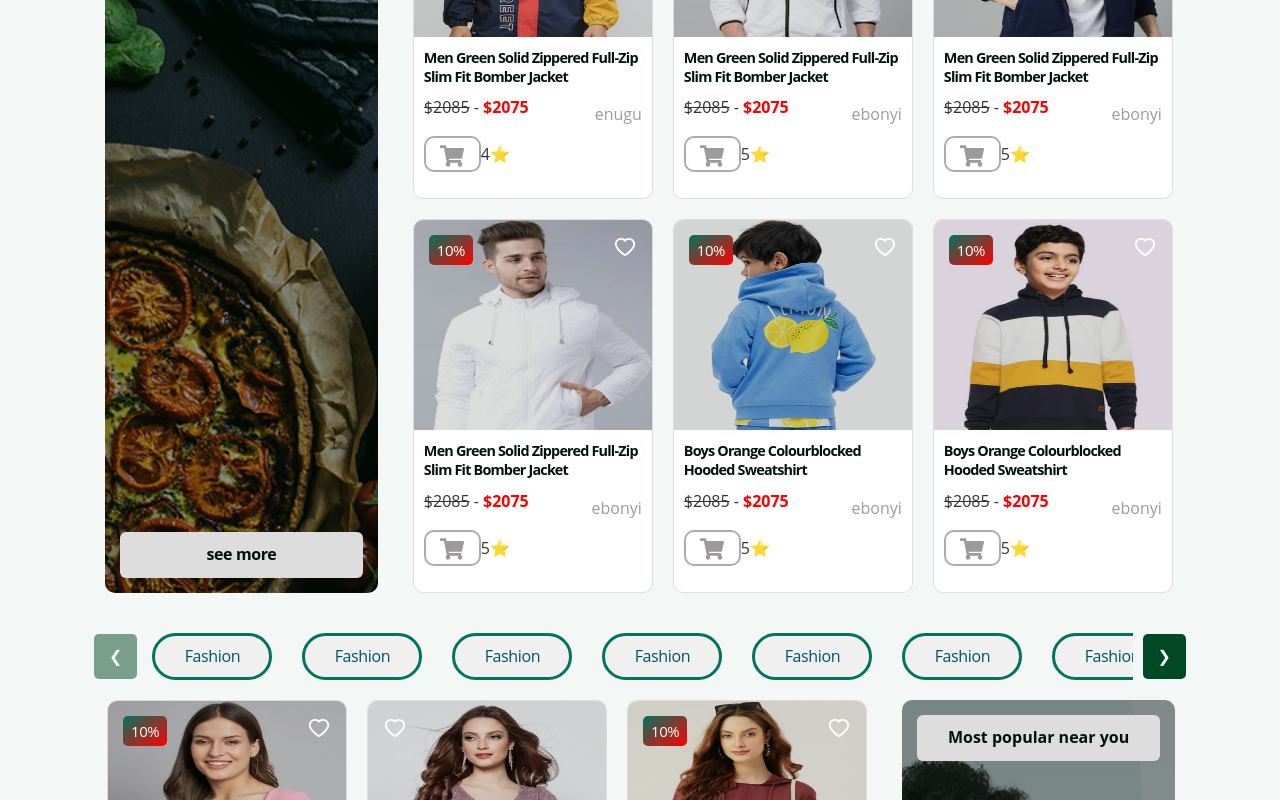
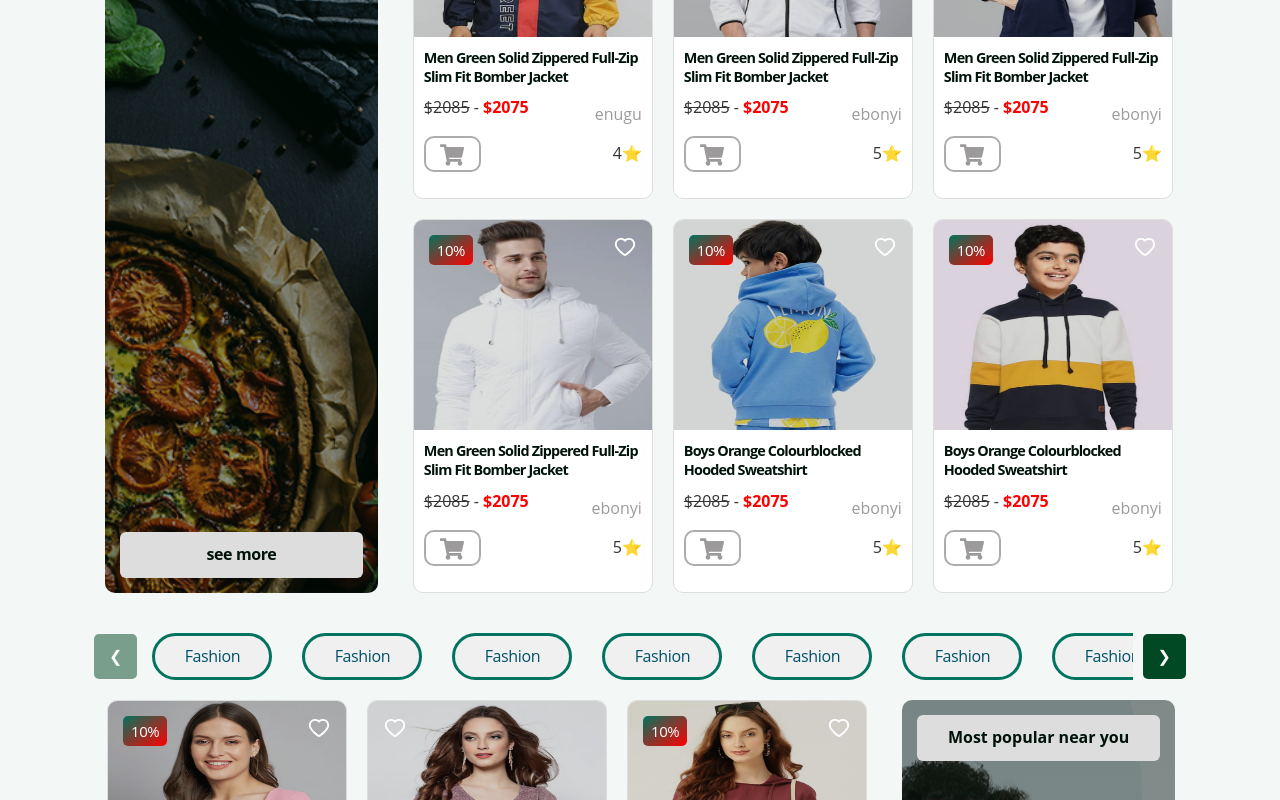
Before and after one commit to emmanuelfred/zotecexpress, a React (Vite) app: page / in a window 1280 px wide. Shown: the part 1600-2400 px from the top of the page. Built offline with nearby package versions, Linux system fonts and the light colour scheme; no server answers.

Commit message:
Updated project

```diff
--- a/src/Component/Header/ProfileDropdown/ProfileDropdown.jsx
+++ b/src/Component/Header/ProfileDropdown/ProfileDropdown.jsx
@@ -13,12 +13,12 @@ import {
 } from "react-icons/fi";
 import "./ProfileDropdown.css";
 import profilePicture from '../../Assets/p1_product_i1.png'
-import LoginButton from "../Loginbutton/LoginButton";
+
 
 function ProfileDropdown() {
   // Simulated user data (Replace with actual user state from backend)
   const [user, setUser] = useState({
-    isLoggedIn: true, // Change to false to simulate a logged-out state
+    isLoggedIn: false, // Change to false to simulate a logged-out state
     name: "Kate",
     profilePic: profilePicture, // Replace with real image URL
   });
@@ -97,7 +97,7 @@ function ProfileDropdown() {
           </div>
         ) : (
           <div className="btn-contianer ">
-            <LoginButton/>
+            <Link to={'/login'} >login</Link>
           </div>
         )}
       </div>
--- a/src/Component/Product/Product.css
+++ b/src/Component/Product/Product.css
@@ -80,6 +80,12 @@
     height: 36px;
     padding: 0px;
   }
+  .p{
+    display: flex;
+    justify-content: space-between;
+    align-items: center;
+
+  }
   @media (max-width:900px) {
     .product{
         width: 200px;
--- a/src/Component/Product/Product.jsx
+++ b/src/Component/Product/Product.jsx
@@ -44,10 +44,12 @@ function Product(props) {
 
 
 
-        <p><button><FaShoppingCart size={24}/></button>
+        <p className='p' >
+          <button><FaShoppingCart size={24}/></button>
 
 
-        {props.rating}⭐</p>
+        <span>{props.rating}⭐</span>
+        </p>
       </div>
     </div>
   );
```
